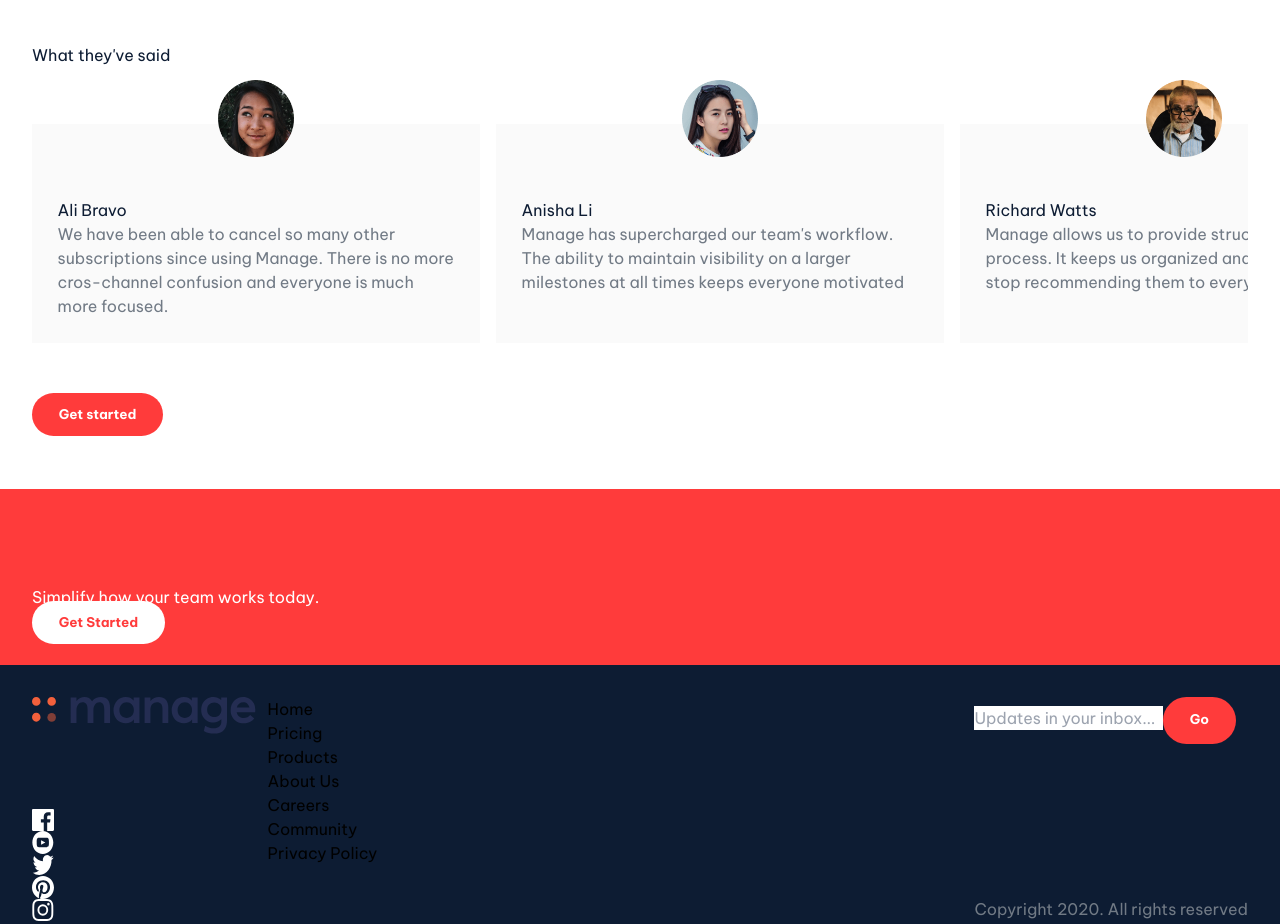
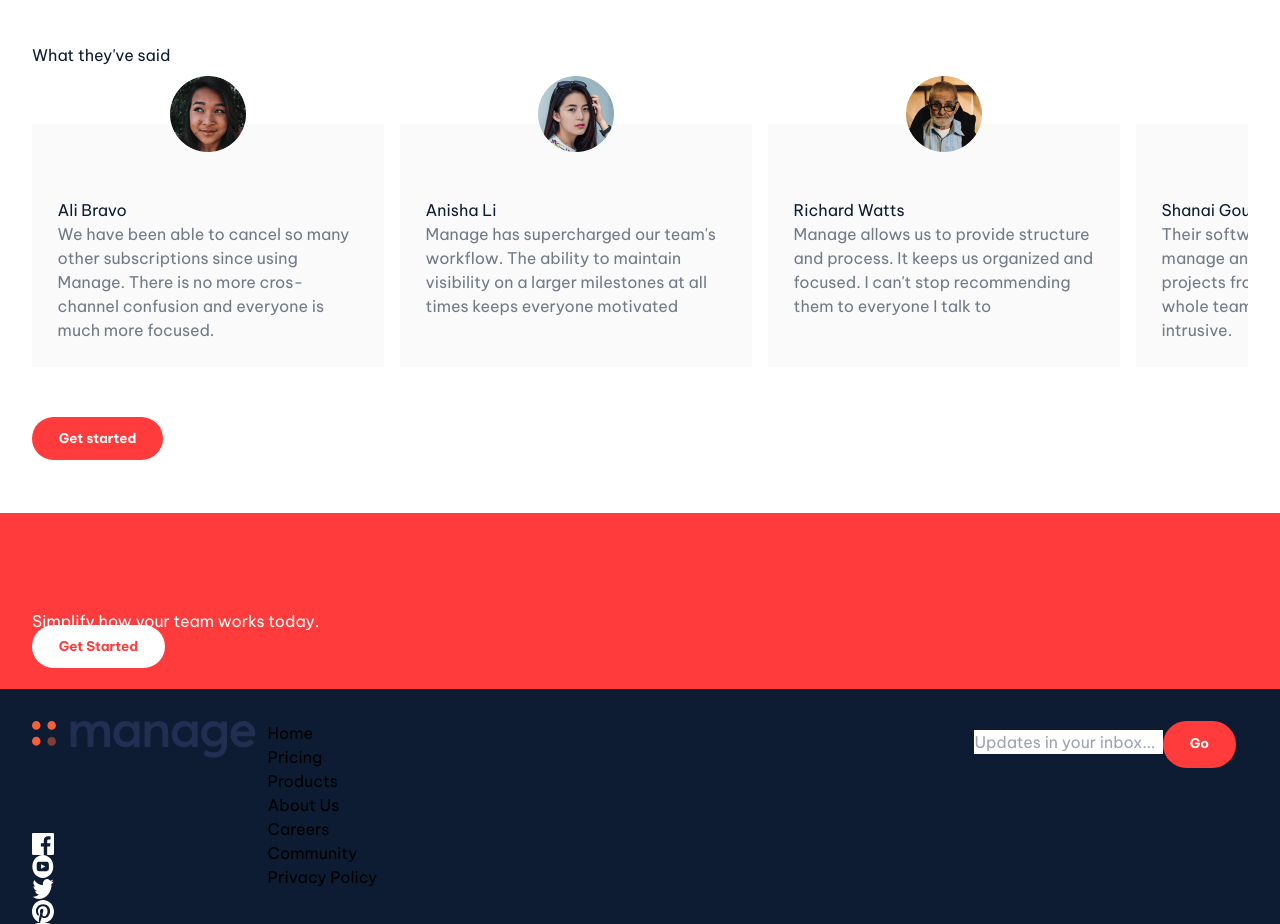
Before and after one commit to JacobJax/manage-landing-page, a React (Vite) app: page / in a window 1280 px wide. Shown: the part 1780-2704 px from the top of the page. Built offline with nearby package versions, Linux system fonts and the light colour scheme.

Commit message:
resize testimony

```diff
--- a/src/components/Testimonial.css
+++ b/src/components/Testimonial.css
@@ -25,7 +25,7 @@
 }
 .testimony {
    color: var(--dark-grayish-blue);
-   min-width: 28rem;
+   min-width: 22rem;
 }
 #testimony-container {
    display: flex;
```
